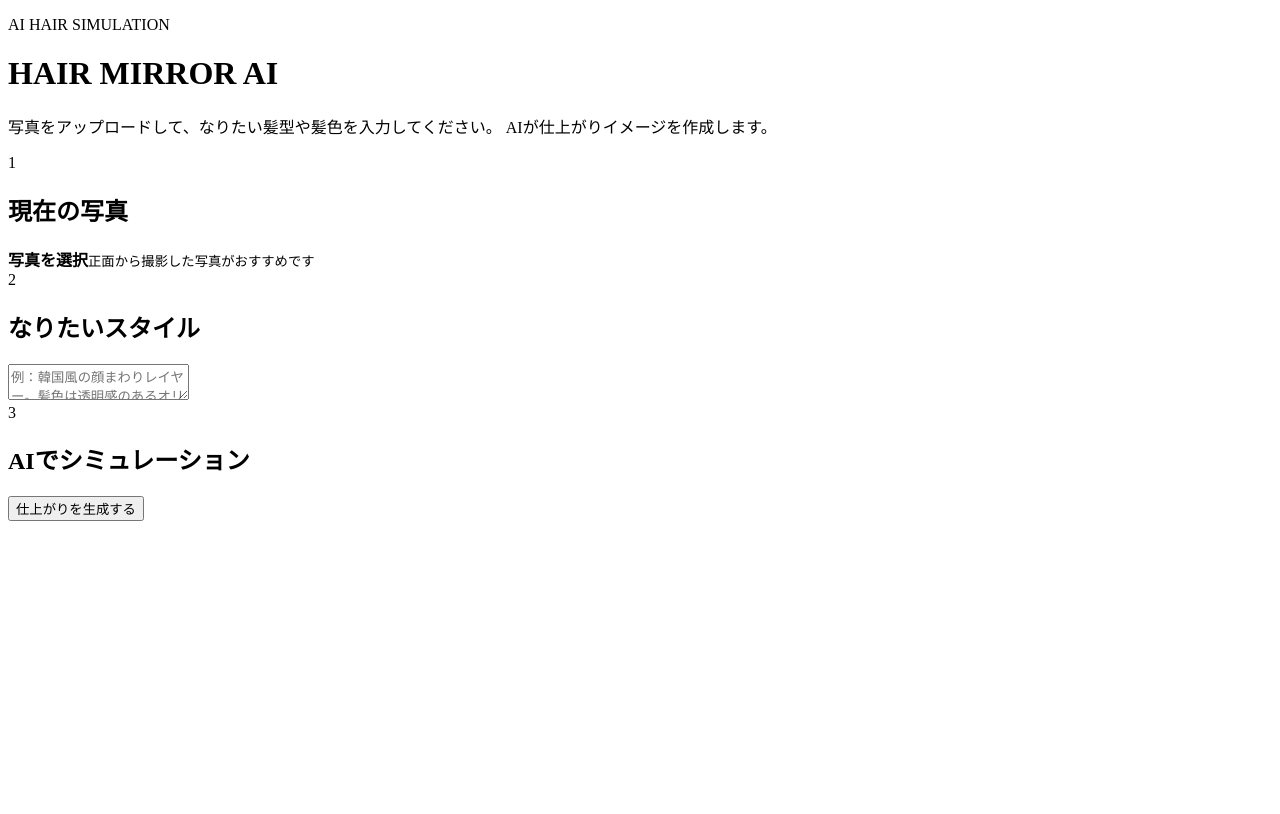
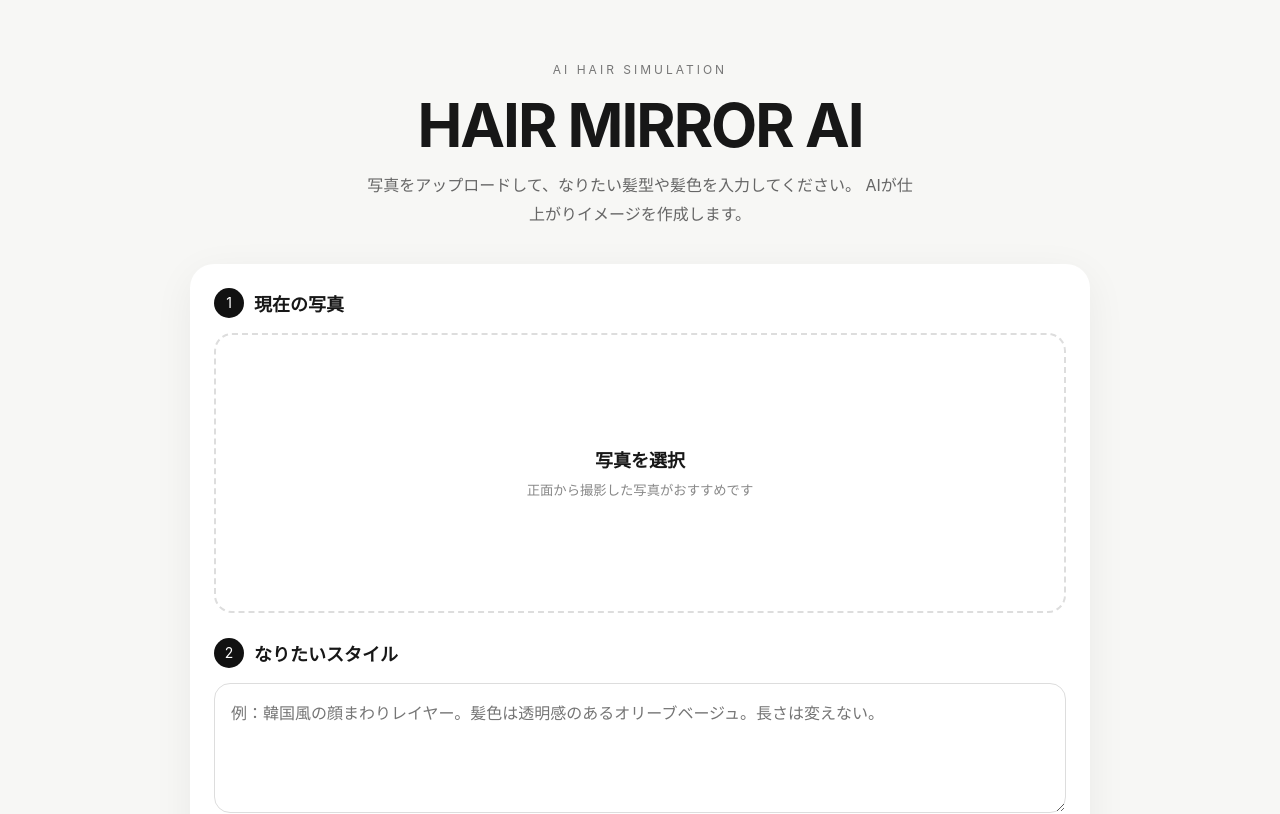
Before and after one commit to clesctake/-hair-style-ai, a Next.js app: page / in a window 1280 px wide. Shown: the top 814 px of the page. Built offline with nearby package versions, Linux system fonts and the light colour scheme.

Commit message:
Create layout.js

```diff
--- /dev/null
+++ b/app/layout.js
@@ -0,0 +1,14 @@
+import "./globals.css";
+
+export const metadata = {
+  title: "HAIR MIRROR AI",
+  description: "AIヘアスタイル・髪色シミュレーション",
+};
+
+export default function RootLayout({ children }) {
+  return (
+    <html lang="ja">
+      <body>{children}</body>
+    </html>
+  );
+}
```
